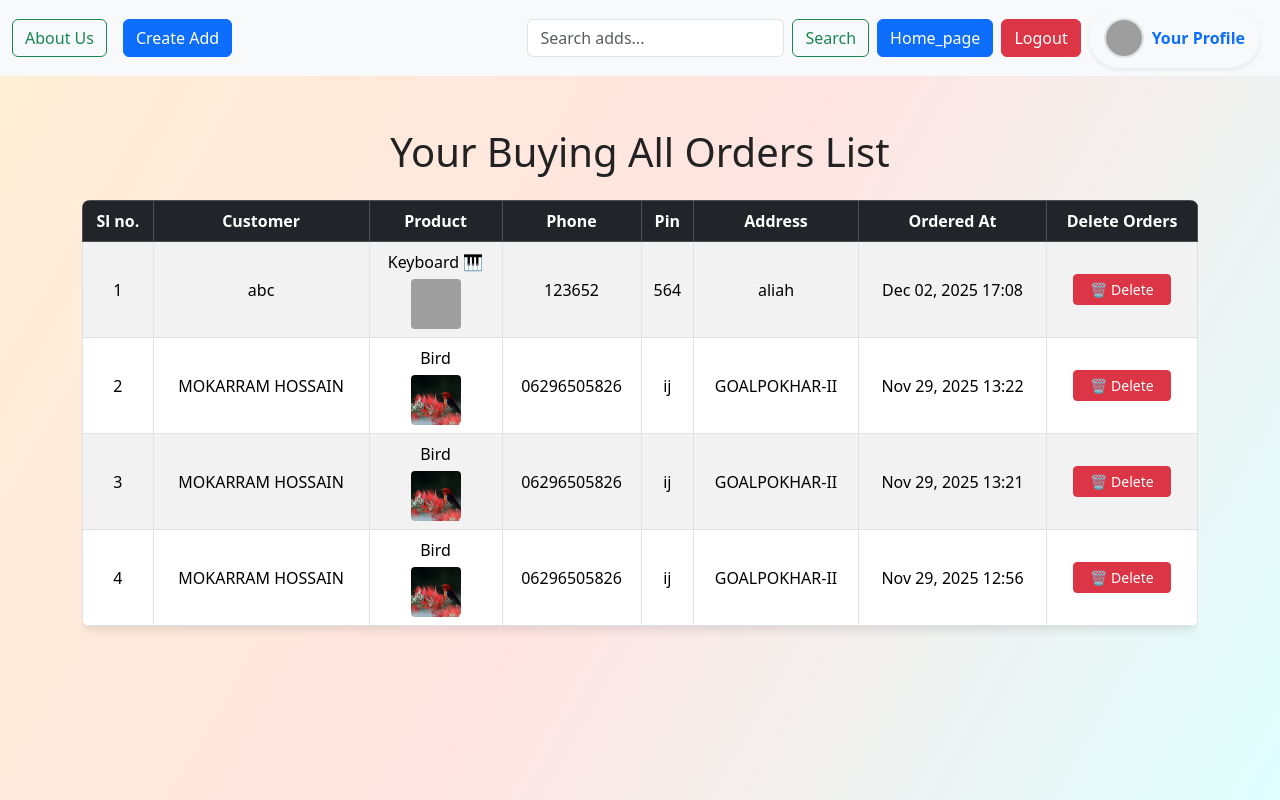
After one commit to mokarram0085/Advertisement, a Django app: page /buying_orders/ in a window 1280 px wide. The commit adds this page. Run offline with Django 5.2, Linux system fonts and the light colour scheme; a user stored in the database is signed in; data comes from the database, SQL or seed files in the repository; both versions use the stored data as it was after the commit; some libraries are stand-ins or nearby versions; grey boxes are pictures that could not be loaded.

Commit message:
update message

```diff
--- a/tweet/models.py
+++ b/tweet/models.py
@@ -6,6 +6,7 @@ from django.dispatch import receiver
 
 class Tweet(models.Model):
     user = models.ForeignKey(User, on_delete=models.CASCADE)
+    phone = models.CharField(max_length=20, blank=True, null=True)
     title = models.CharField(max_length=50, blank=True, null=True)
     text = models.TextField(max_length=500)
     photo = models.ImageField(upload_to='photos/', blank=True, null=True)
--- /dev/null
+++ b/tweet/templates/buying_orders.html
@@ -0,0 +1,71 @@
+{% extends "layout.html" %}
+{% block content %}
+<div class="container my-5">
+    <h1 class="text-center mb-4">Your Buying All Orders List</h1>
+
+    <div class="table-responsive">
+        <table class="table table-striped table-bordered table-hover">
+            <thead class="table-dark">
+                <tr class="text-center">
+                    <th>Sl no.</th>
+                    <th>Customer</th>
+                    <th>Product</th>
+                    <th>Phone</th>
+                    <th>Pin</th>
+                    <th>Address</th>
+                    <th>Ordered At</th>
+                    <th>Delete Orders</th>
+                </tr>
+            </thead>
+
+            <tbody>
+                {% for order in buying_order %}
+                    <tr class="align-middle">
+                        <td class="text-center">{{ forloop.counter }}</td>
+
+                        <td class="text-center">{{ order.name }}</td>
+
+                        <td class="text-center">
+                            {{ order.tweet.title }}
+                            {% if order.tweet.photo %}
+                                <br>
+                                <img src="{{ order.tweet.photo.url }}"
+                                     style="width:50px; height:50px; object-fit:cover; border-radius:4px; margin-top:5px;">
+                            {% endif %}
+                        </td>
+
+                        <td class="text-center">{{ order.phone }}</td>
+                        <td class="text-center">{{ order.pin }}</td>
+                        <td class="text-center">{{ order.address }}</td>
+                        <td class="text-center">{{ order.created_at|date:"M d, Y H:i" }}</td>
+                        <td class="text-center">
+                            <a href="{% url 'buying_orders_delete' order.id %}"
+                            class="btn btn-danger btn-sm px-3"
+                            onclick="return confirm('Delete this list?');">
+                            🗑 Delete
+                            </a>
+                        </td>
+                    </tr>
+                {% empty %}
+                    <tr>
+                        <td colspan="7" class="text-center">No orders yet.</td>
+                    </tr>
+                {% endfor %}
+            </tbody>
+
+        </table>
+    </div>
+</div>
+
+<style>
+    table {
+        box-shadow: 0 4px 10px rgba(0,0,0,0.1);
+        border-radius: 8px;
+        overflow: hidden;
+    }
+    tbody tr:hover {
+        background-color: #f1f1f1;
+        transition: 0.3s;
+    }
+</style>
+{% endblock %}
--- a/tweet/templates/view_comments.html
+++ b/tweet/templates/view_comments.html
@@ -204,7 +204,7 @@ body {
         {% if c.user == request.user %}
         <div class="d-flex gap-2 mt-2">
             <a href="{% url 'edit_comment' c.id %}" class="btn btn-warning btn-sm px-3">✏ Edit</a>
-
+            <!-- c.id => {% for c in comments %} -->
             <a href="{% url 'delete_comment' c.id %}"
                class="btn btn-danger btn-sm px-3"
                onclick="return confirm('Delete this comment?');">
--- a/tweet/templates/your_profile.html
+++ b/tweet/templates/your_profile.html
@@ -62,7 +62,8 @@ width: 100%;
         Edit Profile Picture</a>
     <a href="{% url 'edit_username' %}" class="btn btn-warning btn-lg mx-2">Edit Username</a>
     <a href="{% url 'edit_password' %}" class="btn btn-danger btn-lg mx-2">Edit Password</a>
-    <a href="{% url 'all_orders' %}" class="btn btn-info btn-lg mx-2">Show Orders List</a>
+    <a href="{% url 'selling_orders' %}" class="btn btn-info btn-lg mx-2">Selling Orders List</a>
+    <a href="{% url 'buying_orders' %}" class="btn btn-success btn-lg mx-2">Buying Orders List</a>
 
 </div>
 
--- a/tweet/urls.py
+++ b/tweet/urls.py
@@ -35,7 +35,10 @@ urlpatterns = [
     # order URLs
     path('order_now/<int:tweet_id>/', views.order_now, name='order_now'),
     path("order_success/<int:order_id>/", views.order_success, name="order_success"),
-    path('all_orders/', views.all_orders, name='all_orders'),
+    path('selling_orders/', views.selling_orders, name='selling_orders'),
+    path('buying_orders/', views.buying_orders, name='buying_orders'),
 
-
+    # Delete orders history(list)
+    path('buying_orders/<int:order_id>/delete/', views.buying_orders_delete, name='buying_orders_delete'),
+    path('selling_orders/<int:order_id>/delete/', views.selling_orders_delete, name='selling_orders_delete'),
 ]
--- a/tweet/views.py
+++ b/tweet/views.py
@@ -7,20 +7,27 @@ from django.contrib.auth.forms import PasswordChangeForm
 from django.contrib.auth.models import User
 
 from .models import Tweet, Like, Comment,Order
-from .forms import TweetForm,UserRegistrationForm,ProfilePicForm,UsernameForm,OrderForm
+from .forms import TweetForm,UserRegistrationForm,ProfilePicForm,UsernameForm
 
 from django.http import HttpResponseForbidden
 from django.contrib import messages
+
+from django.core.mail import send_mail
+from django.conf import settings
+
+
 
 
 def About_Us(request):
     return render(request,'About_Us.html')
 
+
 def tweet_list(request):
     query = (request.GET.get("q", "")).strip()
 
     if query:
-        tweets = Tweet.objects.filter(Q(text__icontains=query)|Q(user__username__icontains=query)).order_by('-created_at')
+        tweets = Tweet.objects.filter(Q(text__icontains=query)|Q(user__username__icontains=query)|
+                                      Q(title__icontains=query)).order_by('-created_at')
     else:
         tweets = Tweet.objects.all().order_by('-created_at')
 
@@ -60,7 +67,7 @@ def like_tweet(request, tweet_id):
         Like.objects.create(tweet=tweet, session_id=session_id)  # LIKE
 
 # 🔥 Redirect back to the same page(url)
-    return redirect(request.META.get('HTTP_REFERER', 'tweet_list'))
+    return redirect(request.META.get('HTTP_REFERER'))
 
 
 def comment_tweet(request, tweet_id):
@@ -103,6 +110,7 @@ def view_comments(request, tweet_id):
         "liked": liked
     })
 
+
 @login_required
 def edit_comment(request, comment_id):
     comment = get_object_or_404(Comment, id=comment_id)
@@ -118,6 +126,7 @@ def edit_comment(request, comment_id):
         return redirect("view_comments", tweet_id=comment.tweet.id)
     return render(request, "edit_comment.html", {"comment": comment})
 
+
 @login_required
 def delete_comment(request, comment_id):
     comment = get_object_or_404(Comment, id=comment_id)
@@ -128,6 +137,7 @@ def delete_comment(request, comment_id):
     tweet_id = comment.tweet.id
     comment.delete()
     return redirect("view_comments", tweet_id=tweet_id)
+
 
 @login_required
 def tweet_create(request):
@@ -141,6 +151,7 @@ def tweet_create(request):
     else:
         form=TweetForm()
     return render(request,'tweet_form.html',{'form':form})
+
 
 @login_required
 def tweet_edit(request,tweet_id):
@@ -156,6 +167,7 @@ def tweet_edit(request,tweet_id):
         form=TweetForm(instance=tweet)
     return render(request,'tweet_form.html',{'form':form})
 
+
 @login_required
 def tweet_delete(request,tweet_id):
     tweet=get_object_or_404(Tweet,pk=tweet_id,user=request.user)
@@ -163,6 +175,7 @@ def tweet_delete(request,tweet_id):
         tweet.delete()
         return redirect('tweet_list')
     return render(request,'tweet_confirm_delete.html',{'tweet':tweet})
+
 
 def register(request):
     if request.method == "POST":
@@ -174,7 +187,6 @@ def register(request):
     else:
         form = UserRegistrationForm()
     return render(request, 'registration/register.html', {'form': form})
-
 
 
 @login_required
@@ -208,6 +220,7 @@ def edit_profile_pic(request):
 
     return render(request, 'edit_profile_pic.html', {'form': form})
 
+
 @login_required
 def edit_username(request):
     if request.method == "POST":
@@ -233,6 +246,7 @@ def edit_password(request):
 
     return render(request, 'edit_password.html', {'form': form})
 
+
 def view_user_profile(request, user_id):
     user_obj = get_object_or_404(User, id=user_id)
     tweets = Tweet.objects.filter(user=user_obj).order_by('-created_at')
@@ -251,10 +265,21 @@ def view_user_profile(request, user_id):
         'liked_tweets': liked_tweets,
     })
 
+
 # Open one tweet
 def tweet_detail(request, id):
+
+    # --- Likes work ---
+    session_id = request.session.session_key
+    if not session_id:
+        request.session.create()
+        session_id = request.session.session_key
+
+    liked_tweets = Like.objects.filter(session_id=session_id).values_list('tweet_id', flat=True)
+
     tweet = get_object_or_404(Tweet, id=id)
-    return render(request, 'tweet_detail.html', {'tweet': tweet})
+    return render(request, 'tweet_detail.html', {'tweet': tweet,'liked_tweets': liked_tweets})
+
 
 #order_now
 @login_required
@@ -262,10 +287,10 @@ def order_now(request, tweet_id):
     tweet = get_object_or_404(Tweet, id=tweet_id)
 
     if request.method == "POST":
-        name = request.POST.get("name")
-        phone = request.POST.get("phone")
-        pin = request.POST.get("pin")
-        address = request.POST.get("address")
+        name = request.POST["name"]
+        phone = request.POST["phone"]
+        pin = request.POST["pin"]
+        address = request.POST["address"]
 
         order = Order.objects.create(
             user=request.user,
@@ -276,9 +301,33 @@ def order_now(request, tweet_id):
             address=address
         )
 
+        #EMAIL SYSTEM
+        buyer_email = request.user.email
+        seller_email = tweet.user.email
+
+        # Email to Buyer
+        send_mail(
+            subject="Order Confirmation",
+            message=f"Your order for '{tweet.title}' is confirmed.\n\n"
+                    f"Order Details:\n"
+                    f"Name: {name}\nPhone: {phone}\nAddress: {address}",
+            from_email=settings.EMAIL_HOST_USER,
+            recipient_list=[buyer_email],
+            fail_silently=True
+        )
+
+        # Email to Seller
+        send_mail(
+            subject="New Order Received",
+            message=f"You received a new order for your product '{tweet.title}'.\n\n"
+                    f"Buyer Details:\nName: {name}\nPhone: {phone}\nAddress: {address}",
+            from_email=settings.EMAIL_HOST_USER,
+            recipient_list=[seller_email],
+            fail_silently=True
+        )
+
         return redirect("order_success", order_id=order.id)
-
-    return render(request, "order_now.html", {"order": tweet})
+    return render(request, "order_now.html", {"tweet": tweet})
 
 
 def order_success(request, order_id):
@@ -286,8 +335,33 @@ def order_success(request, order_id):
     return render(request, 'order_success.html', {"order": order})
 
 
+@login_required
+def selling_orders(request):
+    selling_order = Order.objects.select_related('user', 'tweet') \
+        .filter(tweet__user=request.user) \
+        .order_by('-created_at')
+
+    return render(request, 'selling_orders.html', {'selling_order': selling_order})
+
 
 @login_required
-def all_orders(request):
-    orders = Order.objects.select_related('user', 'tweet').order_by('-created_at')
-    return render(request, 'all_orders.html', {'orders': orders})
+def buying_orders(request):
+    buying_order = Order.objects.select_related('user', 'tweet') \
+        .filter(user=request.user) \
+        .order_by('-created_at')
+
+    return render(request, 'buying_orders.html', {'buying_order': buying_order})
+
+
+@login_required
+def buying_orders_delete(request,order_id):
+    orders_list=get_object_or_404(Order, id=order_id)
+    orders_list.delete()
+    return redirect(request.META.get('HTTP_REFERER'))
+
+
+@login_required
+def selling_orders_delete(request,order_id):
+    orders_list=get_object_or_404(Order, id=order_id)
+    orders_list.delete()
+    return redirect(request.META.get('HTTP_REFERER'))
```
Also changed, not shown: chaiheadq/settings.py (+7 -0 lines), tweet/templates/all_orders.html (deleted, +0 -58 lines), tweet/templates/order_now.html (+6 -6 lines), tweet/templates/selling_orders.html (added, +70 -0 lines), tweet/templates/tweet_detail.html (+12 -4 lines), db.sqlite3, media/photos/Badminton.webp (added), media/photos/OIP_1.webp (added), media/photos/OIP_8.jpeg (added), media/photos/football-6-1674483025.jpg (added), media/photos/pen.jpg (added), tweet/migrations/0010_tweet_phone_alter_tweet_title.py (added).
